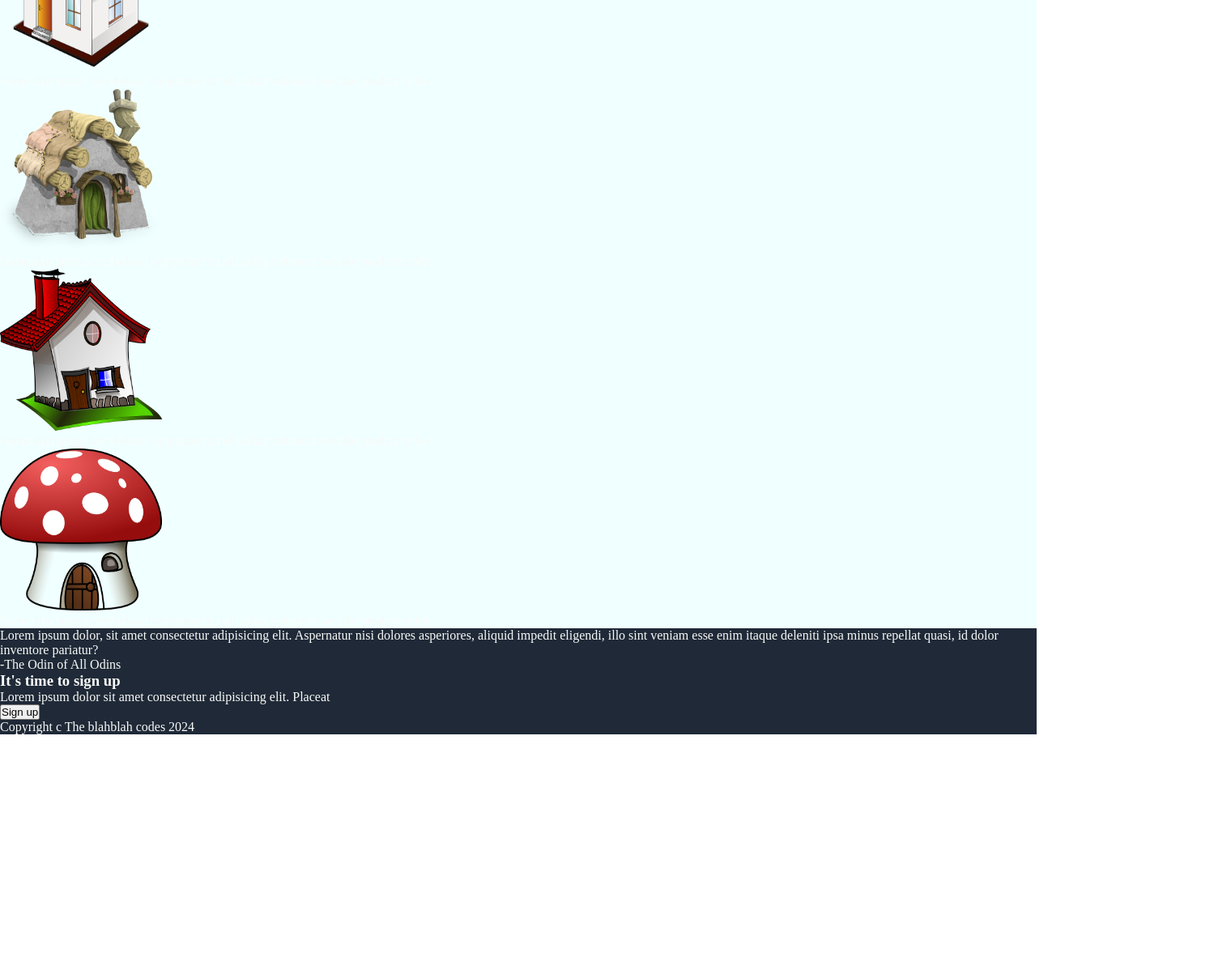
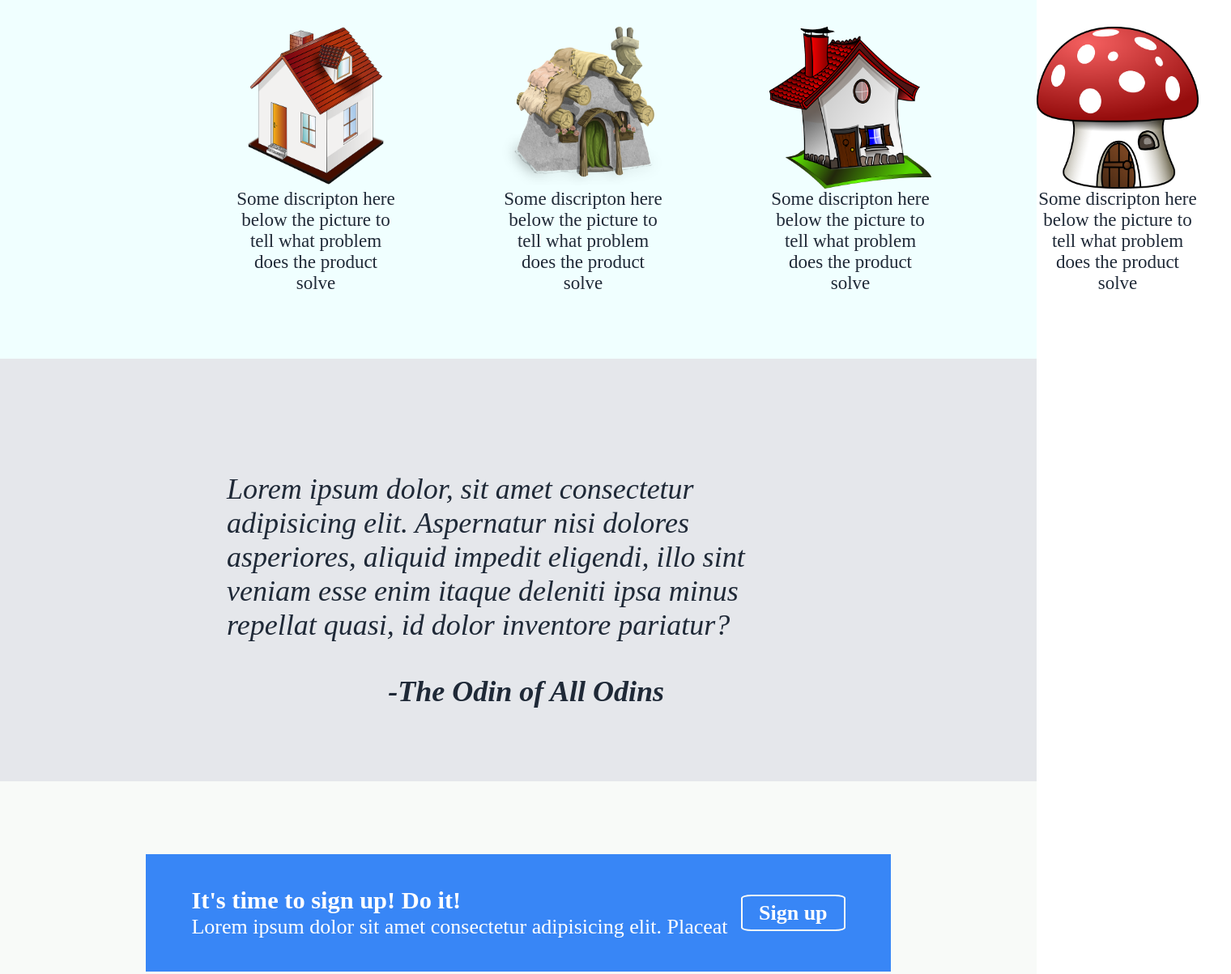
Before and after one commit to nettour/first_landing, a plain HTML site: page index.html in a window 1280 px wide. Shown: the part 538-1741 px from the top of the page at 81% size, 1520 px wide, since content can reach past the window. Before the commit the page ends 1445 px from the top, so only its background shows below. Drawn offline with Linux system fonts and the light colour scheme.

Commit message:
finish style.css

```diff
--- a/index.html
+++ b/index.html
@@ -57,13 +57,13 @@
             <p class="author">-The Odin of All Odins</p>
         </div>
         <div id="fourth-section">
-            <div>
-                <div id="Lt-footer">
-                    <h3>It's time to sign up</h3>
+            <div id="Lt-footer">
+                <div id="Lt-footer2">
+                    <h3>It's time to sign up! Do it!</h3>
                     <p>Lorem ipsum dolor sit amet consectetur adipisicing elit. Placeat</p>
                 </div>
-                <div>
-                    <a href="https://google.com"><button type="button">Sign up</button></a>
+                <div class="sign-up2">
+                    <a href="https://google.com" class="button btn-foot">Sign up</a>
                 </div>
             </div>
 
--- a/style.css
+++ b/style.css
@@ -78,3 +78,89 @@ html{
     background-color: azure;
 
 }
+
+.second-section > h2{
+    color: #1F2937;
+    font-size: 36px;
+    font-weight: 700;
+    text-align: center;
+    padding: 25px;
+}
+
+#gallery{
+    display: flex;
+    justify-content: space-evenly;
+    gap: 50px;
+    padding: 50px 250px;
+}
+
+.img-discription{
+    display: flex;
+    flex-direction: column;
+    align-items: center;
+    padding: 30px 40px;
+}
+
+.img-discription > p{
+    font-size: 23px;
+    color: #1F2937;
+    font-weight: 400;
+    text-align: center;
+}
+
+#thrid-section{
+    background-color: #E5E7EB;
+    color: #1F2937;
+    font-style: italic;
+    font-weight: 350;
+    font-size: 36px;
+    padding: 140px 280px 50px 280px;
+
+}
+
+.author{
+    font-weight: 900;
+    text-align: right;
+    padding: 40px 180px;
+}
+
+#fourth-section{
+    background-color: #f8faf8;
+    padding: 90px 180px;
+}
+
+#Lt-footer{
+    background-color: #3886F6;
+    padding: 40px 40px;
+    color: #fff;
+    font-weight: 700;
+    font-size: 26px;
+    display: flex;
+    justify-content: space-evenly;
+    align-items:center ;
+}
+
+#Lt-footer2 > p{
+    font-weight: 300;
+
+
+}
+
+#footer-division{
+    display: flex;
+
+}
+
+.sign-up2{
+    align-items: center;
+    justify-content: center;
+}
+
+.btn-foot{
+    border: solid #f8faf8 2px;
+}
+
+#footer{
+    text-align: center;
+    padding: 30px;
+}
```
